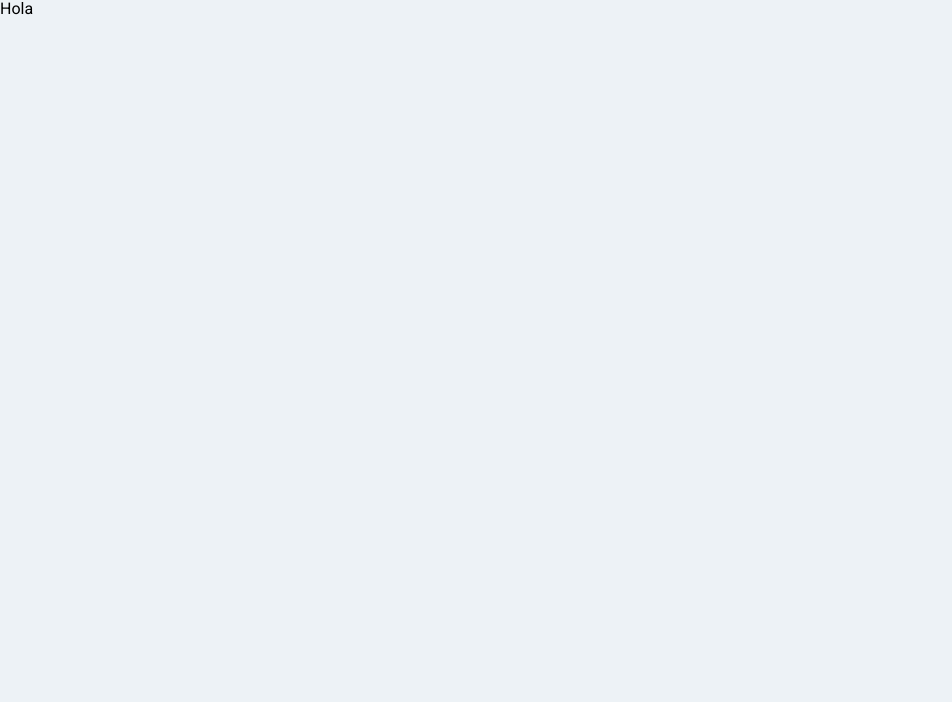
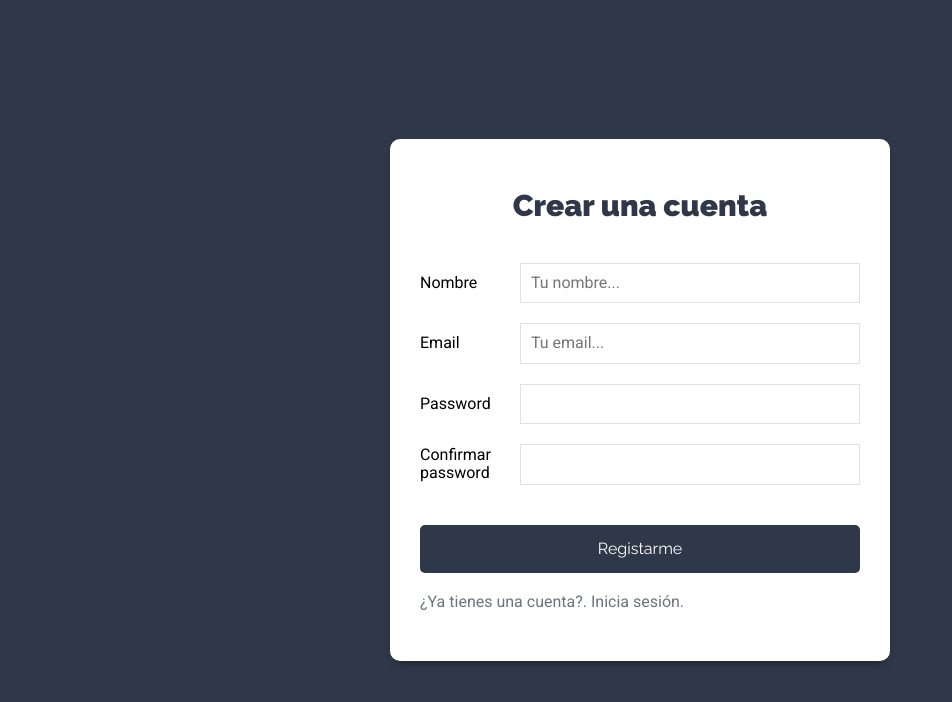
Before and after one commit to QuispeRosasGabriel/MERN-App-Frontend, a React (Create React App) app: page /nueva-cuenta in a window 1280 px wide. Shown: the top 702 px of the page, without its empty margins (0-952 px from the left). Built offline with nearby package versions, Linux system fonts and the light colour scheme.

Commit message:
nueva cuenta component

```diff
--- a/src/components/auth/NuevaCuenta.jsx
+++ b/src/components/auth/NuevaCuenta.jsx
@@ -1,9 +1,95 @@
-import React from "react";
+import React, { useState } from "react";
+import { Link } from "react-router-dom";
 
 const NuevaCuenta = () => {
+  const [usuario, guardarUsuario] = useState({
+    nombre: "",
+    email: "",
+    password: "",
+    confirmar: "",
+  });
+
+  const { nombre, email, password, confirmar } = usuario;
+
+  const handleData = (e) => {
+    guardarUsuario({
+      ...usuario,
+      [e.target.name]: e.target.value,
+    });
+  };
+
+  const handleLogin = (e) => {
+    e.preventDefault();
+    //validar que no haya campos vacios
+
+    //password minimo de 6 caracteres
+
+    //revisar que 2 password sean iguales
+
+    //pasarlo al action
+  };
+
   return (
-    <div>
-      <div>Hola</div>
+    <div className="form-usuario">
+      <div className="contenedor-form sombra-dark">
+        <h1>Crear una cuenta</h1>
+        <form action="" onSubmit={handleLogin}>
+          <div className="campo-form">
+            <label htmlFor="nombre">Nombre</label>
+            <input
+              type="text"
+              id="nombre"
+              name="nombre"
+              value={nombre}
+              placeholder="Tu nombre..."
+              onChange={handleData}
+            />
+          </div>
+
+          <div className="campo-form">
+            <label htmlFor="email">Email</label>
+            <input
+              type="email"
+              id="email"
+              name="email"
+              value={email}
+              placeholder="Tu email..."
+              onChange={handleData}
+            />
+          </div>
+          <div className="campo-form">
+            <label htmlFor="password">Password</label>
+            <input
+              type="password"
+              id="password"
+              name="password"
+              value={password}
+              onChange={handleData}
+            />
+          </div>
+          <div className="campo-form">
+            <label htmlFor="confirmar">Confirmar password</label>
+            <input
+              type="password"
+              id="confirmar"
+              name="confirmar"
+              value={confirmar}
+              onChange={handleData}
+            />
+          </div>
+
+          <div className="campo-form">
+            <input
+              type="submit"
+              className="btn btn-primario btn-block"
+              value="Registarme"
+            />
+          </div>
+        </form>
+        <Link to={"/"} className="enlace-cuenta">
+          ¿Ya tienes una cuenta?. Inicia sesión.
+        </Link>
+      </div>
     </div>
   );
 };
```
